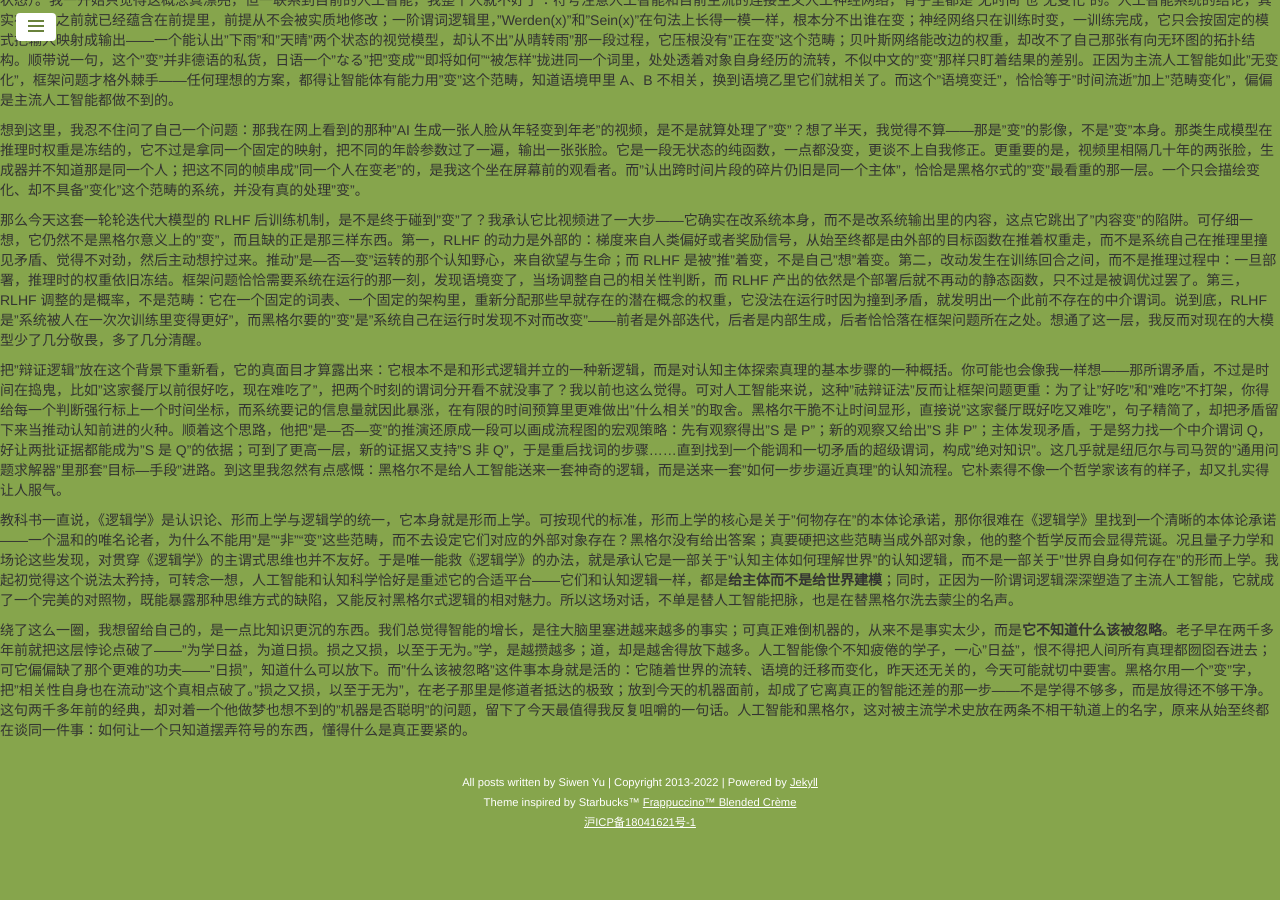
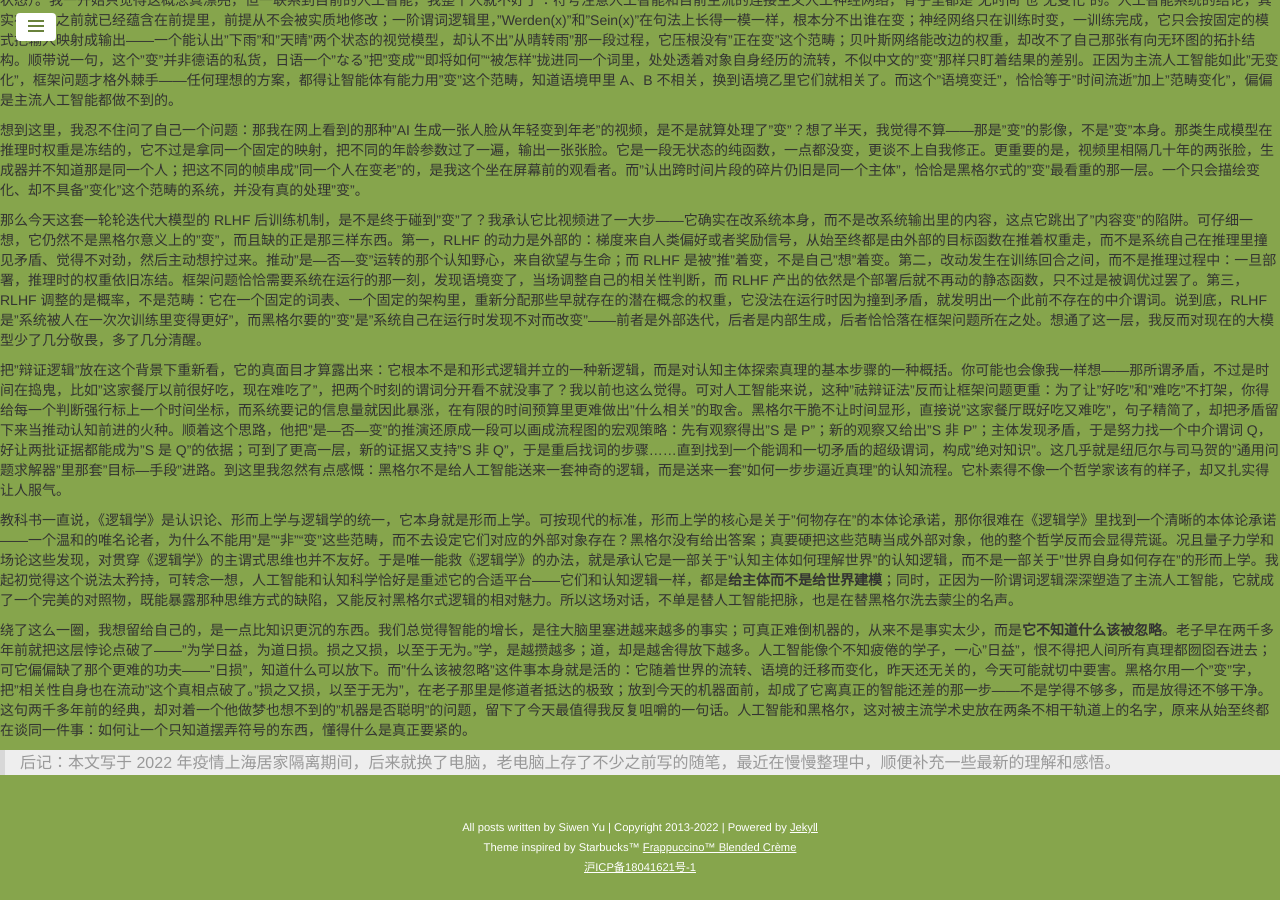
Before and after one commit to yusiwen/yusiwen.github.io, a Jekyll site: the page built from _posts/2022-12-24-essay-on-philosophy(3).md, in a window 1280 px wide and 900 px high, scrolled down 1119 px. Built offline with Jekyll 4.4.1, drawn with Linux system fonts in a browser that asks for light colours; our own code applies the rules of GitHub Pages for plain Markdown files; before the commit the page ends 1974 px from its top, so only the background shows below that.

Commit message:
docs: add postscript note to philosophy essay on AI
Add an author's note to the philosophy essay, clarifying it was written during Shanghai's 2022 COVID lockdown and is now being revisited with updated insights while organizing old drafts.

```diff
--- a/_posts/2022-12-24-essay-on-philosophy(3).md
+++ b/_posts/2022-12-24-essay-on-philosophy(3).md
@@ -41,3 +41,5 @@
 教科书一直说，《逻辑学》是认识论、形而上学与逻辑学的统一，它本身就是形而上学。可按现代的标准，形而上学的核心是关于"何物存在"的本体论承诺，那你很难在《逻辑学》里找到一个清晰的本体论承诺——一个温和的唯名论者，为什么不能用"是""非""变"这些范畴，而不去设定它们对应的外部对象存在？黑格尔没有给出答案；真要硬把这些范畴当成外部对象，他的整个哲学反而会显得荒诞。况且量子力学和场论这些发现，对贯穿《逻辑学》的主谓式思维也并不友好。于是唯一能救《逻辑学》的办法，就是承认它是一部关于"认知主体如何理解世界"的认知逻辑，而不是一部关于"世界自身如何存在"的形而上学。我起初觉得这个说法太矜持，可转念一想，人工智能和认知科学恰好是重述它的合适平台——它们和认知逻辑一样，都是**给主体而不是给世界建模**；同时，正因为一阶谓词逻辑深深塑造了主流人工智能，它就成了一个完美的对照物，既能暴露那种思维方式的缺陷，又能反衬黑格尔式逻辑的相对魅力。所以这场对话，不单是替人工智能把脉，也是在替黑格尔洗去蒙尘的名声。
 
 绕了这么一圈，我想留给自己的，是一点比知识更沉的东西。我们总觉得智能的增长，是往大脑里塞进越来越多的事实；可真正难倒机器的，从来不是事实太少，而是**它不知道什么该被忽略**。老子早在两千多年前就把这层悖论点破了——"为学日益，为道日损。损之又损，以至于无为。"学，是越攒越多；道，却是越舍得放下越多。人工智能像个不知疲倦的学子，一心"日益"，恨不得把人间所有真理都囫囵吞进去；可它偏偏缺了那个更难的功夫——"日损"，知道什么可以放下。而"什么该被忽略"这件事本身就是活的：它随着世界的流转、语境的迁移而变化，昨天还无关的，今天可能就切中要害。黑格尔用一个"变"字，把"相关性自身也在流动"这个真相点破了。"损之又损，以至于无为"，在老子那里是修道者抵达的极致；放到今天的机器面前，却成了它离真正的智能还差的那一步——不是学得不够多，而是放得还不够干净。这句两千多年前的经典，却对着一个他做梦也想不到的"机器是否聪明"的问题，留下了今天最值得我反复咀嚼的一句话。人工智能和黑格尔，这对被主流学术史放在两条不相干轨道上的名字，原来从始至终都在谈同一件事：如何让一个只知道摆弄符号的东西，懂得什么是真正要紧的。
+
+> 后记：本文写于 2022 年疫情上海居家隔离期间，后来就换了电脑，老电脑上存了不少之前写的随笔，最近在慢慢整理中，顺便补充一些最新的理解和感悟。
```
